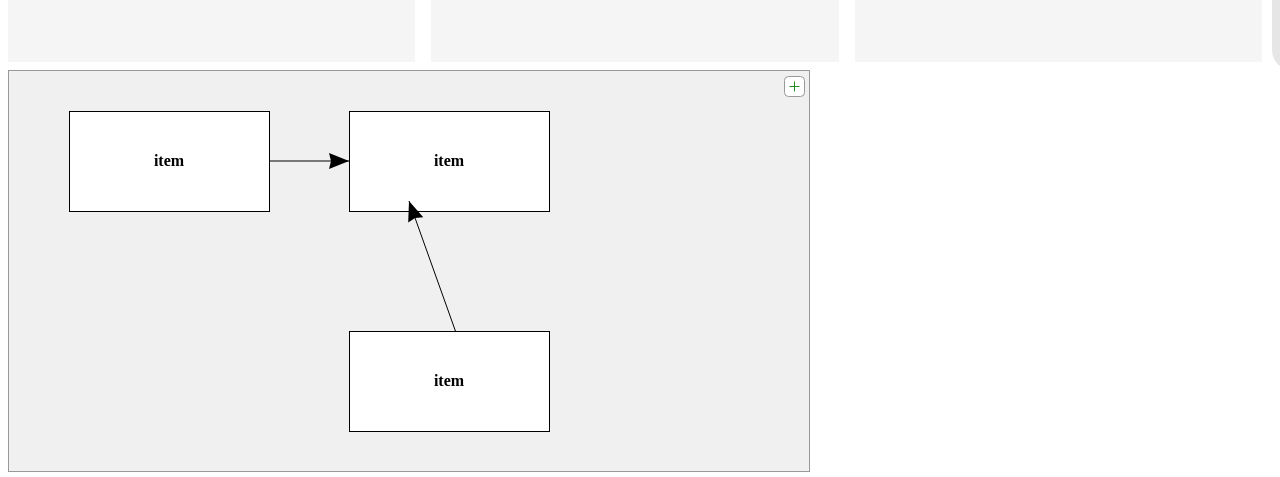
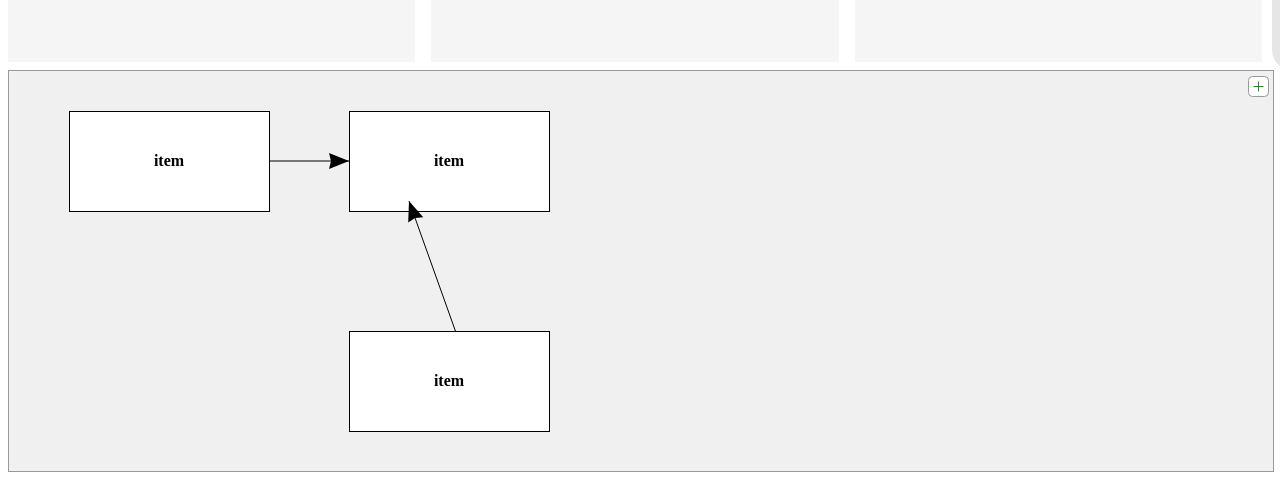
Before and after one commit to anydown/anydown-core, a Vue app: page / in a window 1280 px wide. Shown: the part 381-858 px from the top of the page. Built offline with nearby package versions, Linux system fonts and the light colour scheme.

Commit message:
fix(block): add auto width resize

```diff
--- a/components/CodeBlockBlock.vue
+++ b/components/CodeBlockBlock.vue
@@ -1,8 +1,9 @@
 <template>
+  <div>
     <svg
       ref="canv"
-    :height="height"
-    :width="width"
+      :height="svgHeight"
+      :width="svgWidth"
       tabindex="0"
       @focus="editorFocus"
       @blur="editorBlur"
@@ -225,12 +226,17 @@
       </g>
 
       <!-- タスク追加 -->
-    <g :transform="`translate(${width - 24.5}, 5.5)`" @click="addBlock" style="cursor: pointer;">
+      <g
+        :transform="`translate(${svgWidth - 24.5}, 5.5)`"
+        @click="addBlock"
+        style="cursor: pointer;"
+      >
         <rect fill="white" stroke="#999" x="0" y="0" width="20" height="20" rx="4" ry="4" />
         <line x1="10" x2="10" y1="5" y2="15" stroke="ForestGreen" />
         <line x1="5" x2="15" y1="10" y2="10" stroke="ForestGreen" />
       </g>
     </svg>
+  </div>
 </template>
 
 <script>
@@ -392,7 +398,7 @@ export default {
       }
     },
     resizeHeight() {
-      this.height = (Math.floor(this.contentsHeight / 200) + 1) * 200;
+      this.svgHeight = (Math.floor(this.contentsHeight / 200) + 1) * 200;
     },
     upHandle(ev) {
       this.dragging = false;
@@ -538,11 +544,16 @@ export default {
       items: [],
       editing: -1,
       editingText: "",
-      height: 400,
-      width: 800
+      svgHeight: 400,
+      svgWidth: 800
     };
   },
   mounted() {
+    window.addEventListener("resize", () => {
+      console.log("resize", this.$el.clientWidth);
+      this.svgWidth = this.$el.clientWidth;
+    });
+    this.svgWidth = this.$el.clientWidth;
     this.updateData(this.input);
   },
   watch: {
```
Lines whose indentation alone changed are shown as unchanged.
